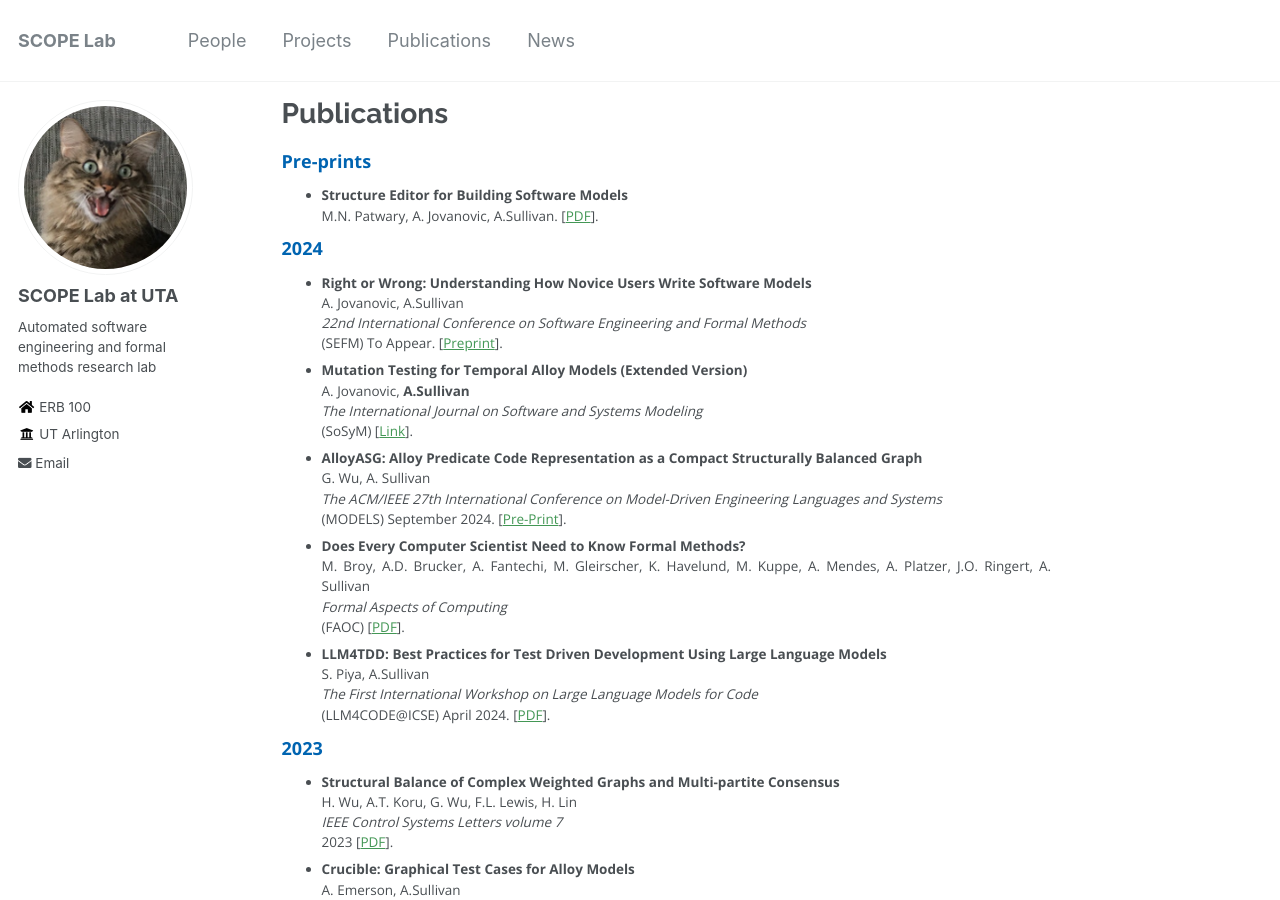
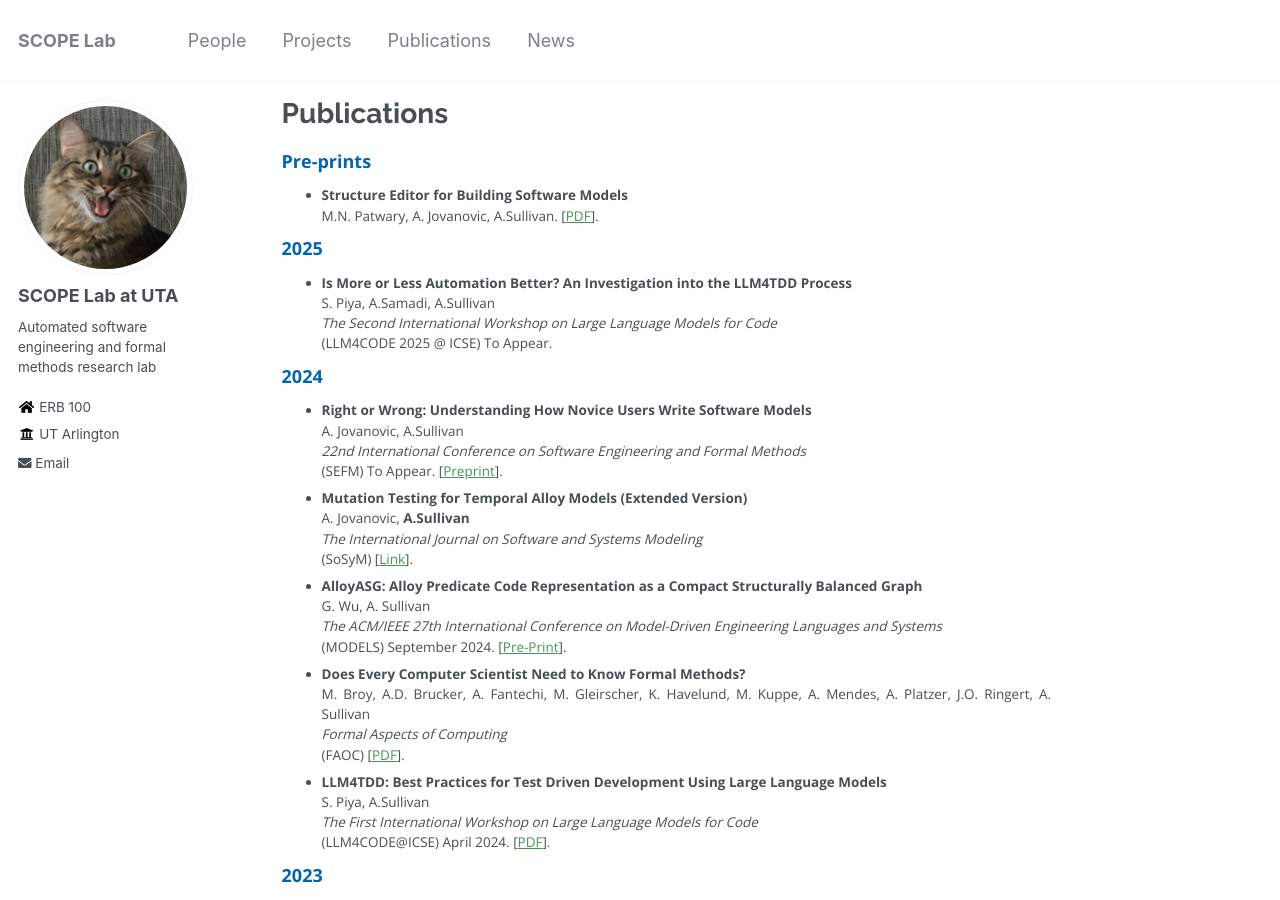
Before and after one commit to SCOPELabUTA/SCOPELabUTA.github.io, a Jekyll site: the page built from _pages/publications.md, in a window 1280 px wide and 900 px high. Built offline with Jekyll 4.4.1, drawn with Linux system fonts in a browser that asks for light colours.

Commit message:
Update publications.md

```diff
--- a/_pages/publications.md
+++ b/_pages/publications.md
@@ -7,6 +7,13 @@ author_profile: true
 
 * **Structure Editor for Building Software Models**
 M.N. Patwary, A. Jovanovic, A.Sullivan. \[[PDF](https://arxiv.org/pdf/2406.09524)\].
+
+### 2025
+
+* **Is More or Less Automation Better? An Investigation into the LLM4TDD Process**
+S. Piya, A.Samadi, A.Sullivan
+_The Second International Workshop on Large Language Models for Code_
+(LLM4CODE 2025 @ ICSE) To Appear.
 
 ### 2024
 
```
